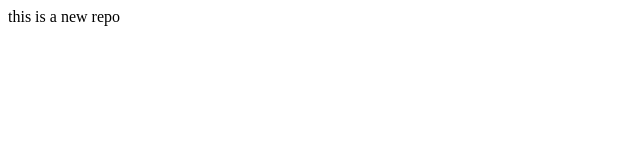
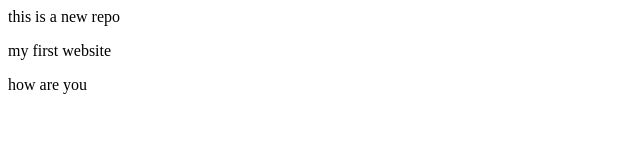
Before and after one commit to Samiksha-Aher09/my-website, a plain HTML site: page index.html in a window 1280 px wide. Shown: the whole page, without its empty margins (0-640 px from the left). Drawn offline with Linux system fonts and the light colour scheme.

Commit message:
Update index.html
added index file

```diff
--- a/index.html
+++ b/index.html
@@ -1 +1,3 @@
 <p>this is a new repo</p>
+<p>my first website</p>
+<p>how are you</p>
```
